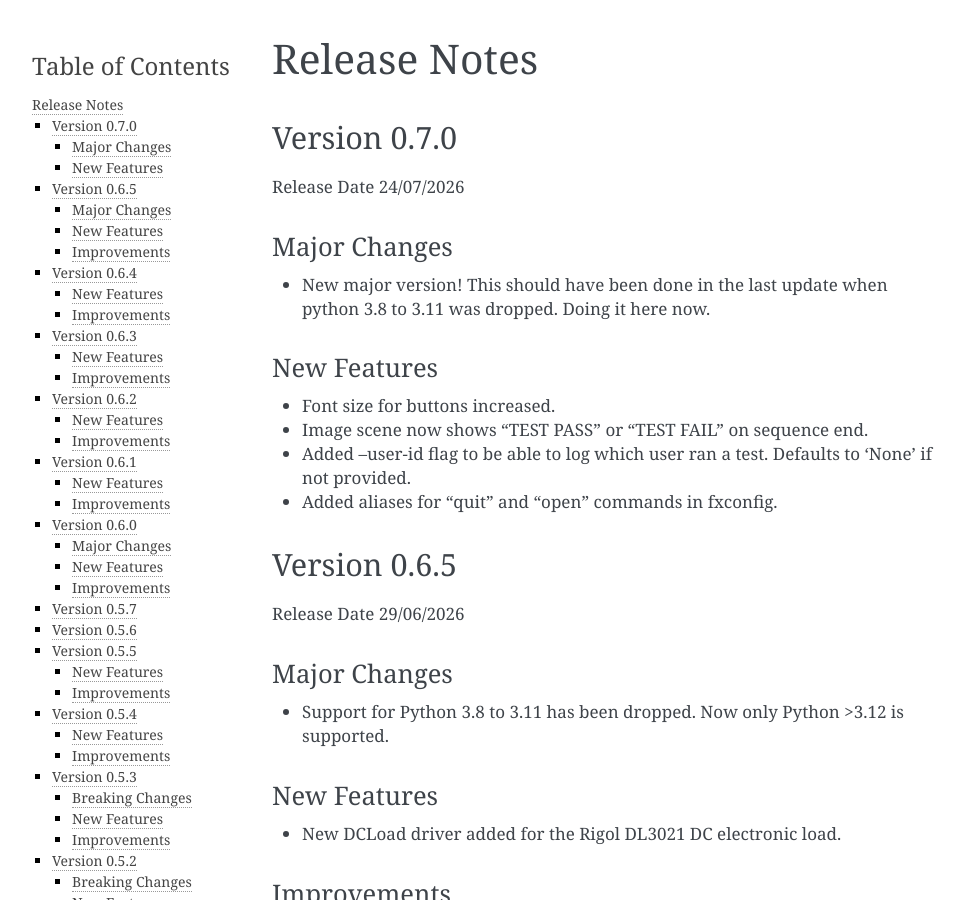
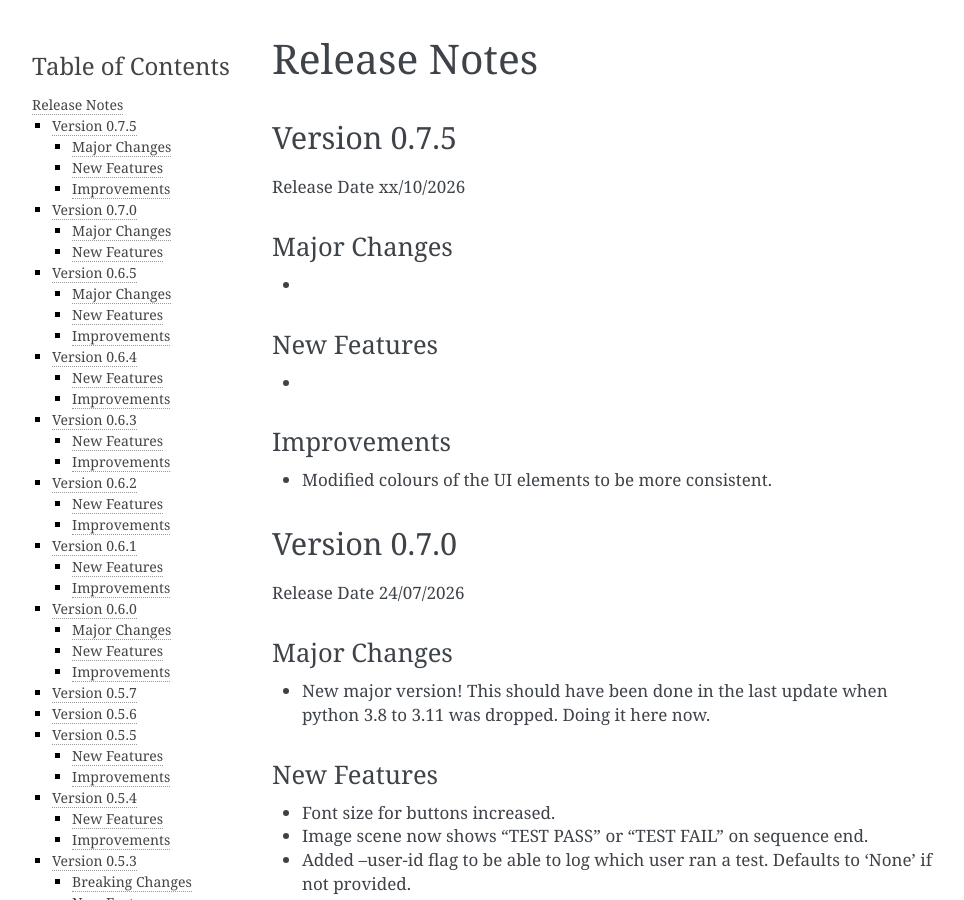
Before and after one commit to PyFixate/Fixate, a Sphinx documentation site: the page built from docs/release-notes.rst, in a window 1280 px wide and 900 px high. Shown: the whole window, without its empty margins (148-1112 px from the left). Built offline with Sphinx 7.4.7, drawn with Linux system fonts in a browser that asks for light colours.

Commit message:
update release notes

```diff
--- a/docs/release-notes.rst
+++ b/docs/release-notes.rst
@@ -1,6 +1,23 @@
 ==================================
 Release Notes
 ==================================
+*************
+Version 0.7.5
+*************
+Release Date xx/10/2026
+
+Major Changes
+################
+-
+
+New Features
+############
+-
+
+Improvements
+############
+- Modified colours of the UI elements to be more consistent.
+
 *************
 Version 0.7.0
 *************
```
